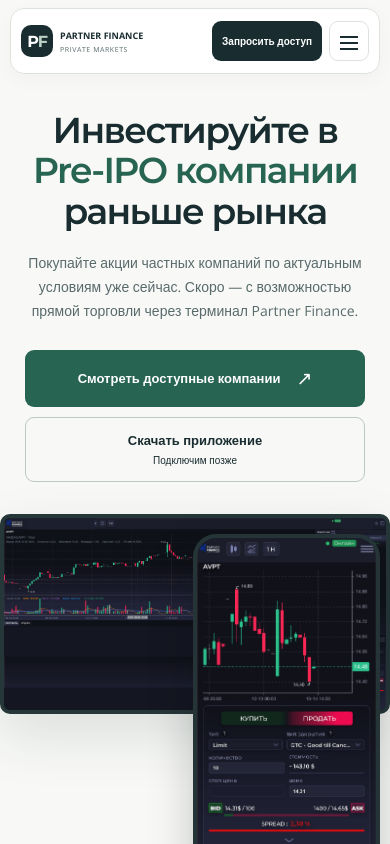
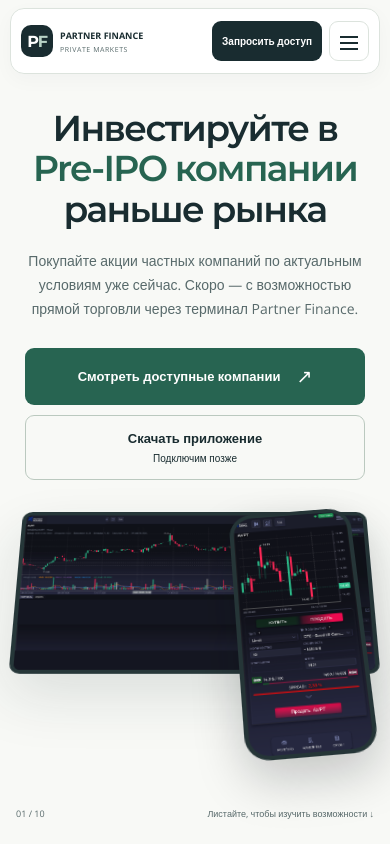
Before and after one commit to sulimenko/pre, a Vue app: page / in a window 390 px wide. Shown: the top 844 px of the page. Built offline with nearby package versions, Linux system fonts and the light colour scheme.

Commit message:
ai(T-176): repair 1

```diff
--- a/src/draft/styles.css
+++ b/src/draft/styles.css
@@ -121,9 +121,9 @@ p { line-height: 1.7; }
 .hero-bottomline { display: flex; justify-content: space-between; gap: 20px; padding-block: 34px; color: var(--muted); font-size: 11px; }
 
 /* One sticky stage and one pair of devices, shared with the actual catalog heading.
-   The ordinary document layout is the default for touch-sized and reduced-motion views. */
+   Only reduced-motion views use the ordinary sequential document layout. */
 .hero-companies-scene { position: relative; }
-@media (min-width: 801px) and (min-height: 800px) and (prefers-reduced-motion: no-preference) {
+@media (prefers-reduced-motion: no-preference) {
   .hero-companies-scene--scrub {
     --scene-top: 112px;
     --scene-height: 320svh;
@@ -154,7 +154,7 @@ p { line-height: 1.7; }
     opacity: var(--desktop-opacity); will-change: transform, opacity;
   }
   .hero-companies-scene--scrub .hero-phone {
-    position: absolute; left: 0; top: 0; width: clamp(200px, min(18vw, calc(var(--scene-stage-height) * .4)), 320px);
+    position: absolute; left: 0; top: 0; width: min(clamp(200px, 18vw, 320px), calc(var(--scene-stage-height) * .4));
     margin: 0; transform-origin: center top;
     transform: translate3d(var(--phone-x), var(--phone-y), 0) translateX(-50%) perspective(1200px) rotateX(var(--phone-tilt)) rotateZ(var(--phone-roll)) scale(var(--phone-scale));
     opacity: var(--phone-opacity); will-change: transform, opacity;
@@ -180,6 +180,32 @@ p { line-height: 1.7; }
     padding-top: 40px; margin-top: calc(var(--scene-stage-height) * -.28);
     /* Native hash links skip the scrub and align the released heading above the cards. */
     scroll-margin-top: calc(var(--scene-stage-height) * .4);
+  }
+  @media (max-width: 1100px) {
+    .hero-companies-scene--scrub .hero-phone {
+      width: min(22vw, 240px, calc(var(--scene-stage-height) * .4));
+    }
+  }
+  @media (max-width: 800px) {
+    .hero-companies-scene--scrub { --scene-height: 260svh; }
+    .hero-companies-scene--scrub .companies-heading {
+      left: 20px; width: 48%;
+    }
+  }
+  @media (max-width: 600px) {
+    .hero-companies-scene--scrub { --scene-top: 96px; --scene-height: 240svh; }
+    .hero-companies-scene--scrub .hero-copy { padding-top: 12px; }
+    .hero-companies-scene--scrub .hero-art .desktop-frame { left: 6%; width: 88%; }
+    .hero-companies-scene--scrub .hero-phone {
+      width: min(31vw, calc(var(--scene-stage-height) * .3));
+    }
+    .hero-companies-scene--scrub .companies-heading {
+      top: 4%; left: 16px; width: calc(100% - 32px);
+    }
+    .hero-companies-scene--scrub .companies-block {
+      margin-top: calc(var(--scene-stage-height) * -.15);
+      scroll-margin-top: calc(var(--scene-stage-height) * .8);
+    }
   }
 }
 
--- a/src/draft/useHeroScrollProgress.js
+++ b/src/draft/useHeroScrollProgress.js
@@ -19,6 +19,25 @@ const tracks = {
   'background': [[0, 0], [0.55, 0], [0.85, 1]],
 }
 
+// A stacked handoff leaves room for the real catalog heading on narrow screens.
+// These are position keyframes too: touch scrolling uses the same reversible scrub.
+const narrowTracks = {
+  ...tracks,
+  'desktop-y': [[0, 0.5], [0.5, 0.24], [0.78, 0.2]],
+  'desktop-tilt': [[0, 32], [0.5, 0]],
+  'desktop-scale': [[0, 1], [0.5, 0.94], [0.78, 0.72]],
+  'phone-x': [[0, 0.74], [0.5, 0.74], [0.8, 0.5]],
+  'phone-y': [[0, 0.5], [0.5, 0.22], [0.8, 0.52], [1, 0.49]],
+  'phone-tilt': [[0, 28], [0.5, 0]],
+  'phone-roll': [[0, -5], [0.5, 0]],
+}
+
+const tabletTracks = {
+  ...tracks,
+  'phone-tilt': [[0, 38], [0.5, 0]],
+  'phone-roll': [[0, -6], [0.5, 0]],
+}
+
 function sample(progress, keyframes) {
   for (let i = 1; i < keyframes.length; i++) {
     const [end, to] = keyframes[i]
@@ -36,6 +55,7 @@ export function useHeroScrollProgress(sceneRef) {
   let start = 0, range = 1, stageHeight = 0, viewportWidth = 0, copyHeight = 0, desktopFit = 1
   let lastProgress = -1
   let disposed = false
+  let activeTracks = tracks
 
   function update() {
     frame = 0
@@ -43,7 +63,7 @@ export function useHeroScrollProgress(sceneRef) {
     const progress = Math.min(1, Math.max(0, (window.scrollY - start) / range))
     if (progress === lastProgress) return
     lastProgress = progress
-    const values = Object.fromEntries(Object.entries(tracks).map(([key, frames]) => [key, sample(progress, frames)]))
+    const values = Object.fromEntries(Object.entries(activeTracks).map(([key, frames]) => [key, sample(progress, frames)]))
     scene.style.setProperty('--scene-progress', progress)
     for (const [key, value] of Object.entries(values)) {
       let unit = ''
@@ -52,7 +72,7 @@ export function useHeroScrollProgress(sceneRef) {
       else if (['copy-y', 'desktop-y', 'phone-y'].includes(key)) {
         resolved *= stageHeight
         if (key !== 'copy-y') {
-          const initialTop = tracks[key][0][1] * stageHeight
+          const initialTop = activeTracks[key][0][1] * stageHeight
           resolved += Math.max(0, copyHeight + 32 - initialTop) * (1 - Math.min(1, progress / 0.5))
         }
         unit = 'px'
@@ -86,6 +106,7 @@ export function useHeroScrollProgress(sceneRef) {
     copyHeight = copy.offsetHeight
     desktopFit = Math.min(1, stageHeight * 0.8 / (scene.querySelector('.desktop-frame').offsetHeight * 0.94))
     viewportWidth = document.documentElement.clientWidth
+    activeTracks = viewportWidth <= 600 ? narrowTracks : viewportWidth <= 1100 ? tabletTracks : tracks
     const pinStart = hero.getBoundingClientRect().top + window.scrollY - parseFloat(stageStyle.top)
     start = Math.max(0, pinStart)
     range = Math.max(1, pinStart + hero.offsetHeight - stageHeight - start)
@@ -98,7 +119,7 @@ export function useHeroScrollProgress(sceneRef) {
     hero = scene.querySelector('#hero')
     stage = scene.querySelector('.hero-stage')
     copy = scene.querySelector('.hero-copy')
-    media = matchMedia('(min-width: 801px) and (min-height: 800px) and (prefers-reduced-motion: no-preference)')
+    media = matchMedia('(prefers-reduced-motion: no-preference)')
     measure()
     media.addEventListener('change', measure)
     window.addEventListener('scroll', queueUpdate, { passive: true })
```
